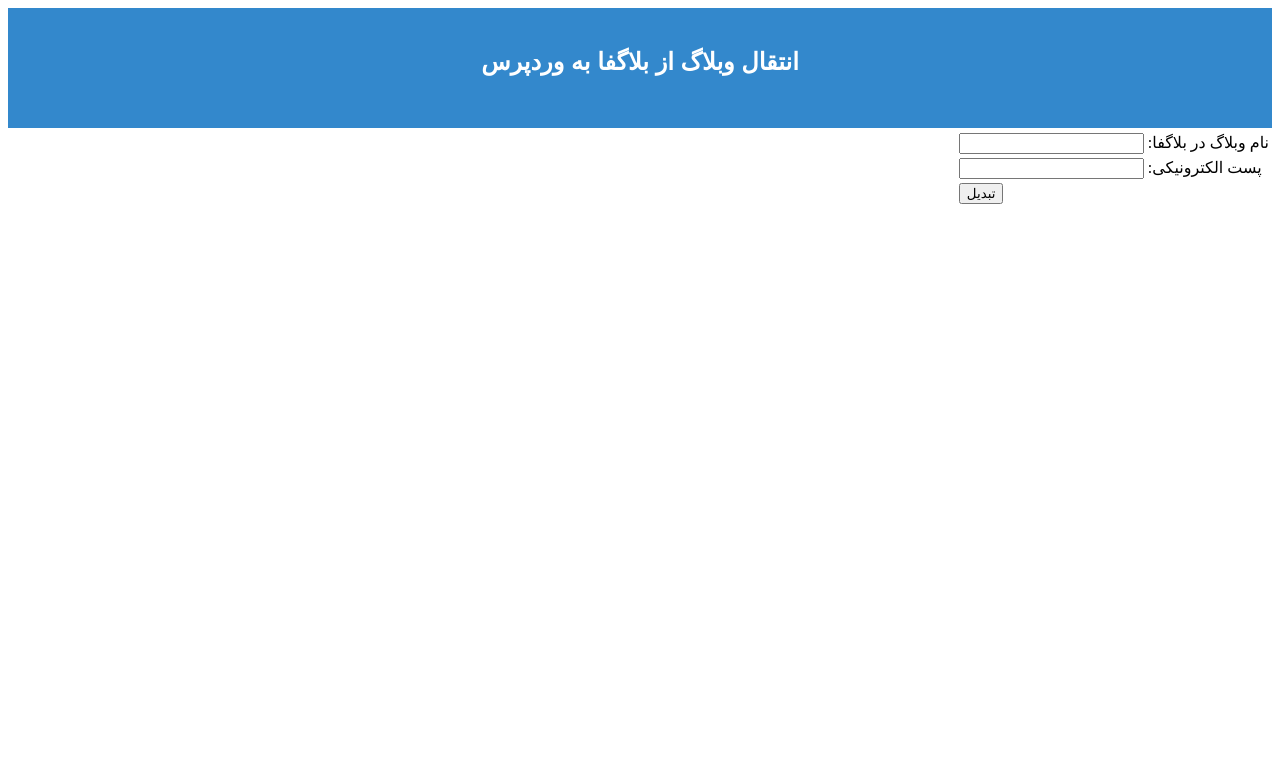
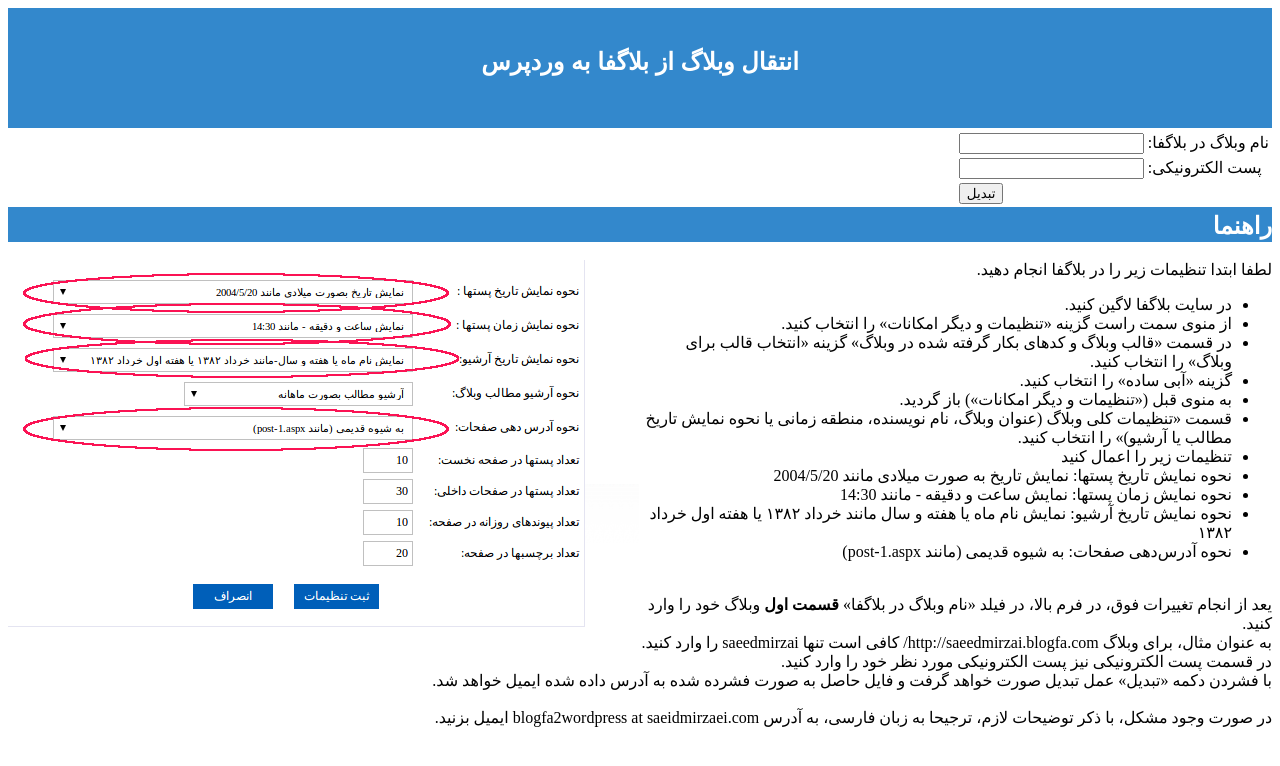
Before and after one commit to smirzai/blogfa2wordpress, a Django app: template blgf2wrdprsSite/templates/contact.html in a window 1280 px wide. Shown: the top 766 px of the page. Run offline with Django 3.2, Linux system fonts and the light colour scheme; the template is opened without the code that fills it: values that come from a table or form of the project are taken from there, others are empty; parts of the project's set-up code (start-up, migrations or seed data) failed here and were passed over.

Commit message:
make better UI

```diff
--- a/blgf2wrdprs/urls.py
+++ b/blgf2wrdprs/urls.py
@@ -5,6 +5,6 @@
 from blgf2wrdprs.views import thanks
 
 urlpatterns = patterns('',
-    url(r'^contact$',  contact),
+    url(r'^$',  contact),
     url(r'^thanks$', thanks)
 )
--- a/blgf2wrdprsSite/settings.py
+++ b/blgf2wrdprsSite/settings.py
@@ -68,9 +68,11 @@
 # URL prefix for static files.
 # Example: "http://example.com/static/", "http://static.example.com/"
 STATIC_URL = '/static/'
+PROJECT_DIR = os.path.dirname(__file__)
 
 # Additional locations of static files
 STATICFILES_DIRS = (
+   os.path.join(PROJECT_DIR, 'static'),
     # Put strings here, like "/home/html/static" or "C:/www/django/static".
     # Always use forward slashes, even on Windows.
     # Don't forget to use absolute paths, not relative paths.
--- a/blgf2wrdprsSite/templates/contact.html
+++ b/blgf2wrdprsSite/templates/contact.html
@@ -63,17 +63,6 @@
 			        {{ form.email.errors }}
 			 		</td>
 			 	</tr>
-			 	<!--
-			 	<tr>
-			 		<td align="right">
-			        {{ form.comment.errors }}
-			      </td>
-			      <td align="left">
-			        <label for="id_comment">توضیحات:</label>
-			        {{ form.comment }}
-			      </td>
-			    </tr>
-			    -->
 			    <tr>
 			  		<td align="left">
 			    		<p><input type="submit" value="تبدیل" /></p>
@@ -81,7 +70,66 @@
 			    </tr>
 		    </table>
 		    </div>
+          <div class="header" style="height:30px;padding-top:5px;text-align:right;">
+          راهنما
+          </div>
+          <br>
+          <img src="/static/blogfa_setting2.png" alt="some_text"  style="float:left">
+          <div>
+                لطفا ابتدا تنظیمات زیر را در بلاگفا انجام دهید.
+          <ul>
 
+
+            <li>
+          	در سایت بلاگفا لاگین کنید.
+          	</li>
+          	<li>
+          	از منوی سمت راست گزینه «تنظیمات و دیگر امکانات» را انتخاب کنید.
+          	</li>
+          	<li>
+          	در قسمت «قالب وبلاگ و کدهای بکار گرفته شده در وبلاگ» گزینه «انتخاب قالب برای وبلاگ» را انتخاب کنید.
+          	</li>
+          	<li>
+          	گزینه «آبی ساده» را انتخاب کنید.
+          	</li>
+          	<li>
+          	به منوی قبل («تنظیمات و دیگر امکانات») باز گردید.
+          	</li>
+          	<li>
+          	قسمت «تنظیمات کلی وبلاگ (عنوان وبلاگ، نام نویسنده، منطقه زمانی یا نحوه نمایش تاریخ مطالب یا آرشیو)» را انتخاب کنید.
+          	</li>
+          	<li>
+          	تنظیمات زیر را اعمال کنید
+          	</li>
+          	<li>
+          		نحوه نمایش تاریخ پستها: نمایش تاریخ به صورت میلادی مانند 2004/5/20
+          	</li>
+          	<li>
+          		نحوه نمایش زمان پستها: نمایش ساعت و دقیقه - مانند 14:30
+          	</li>
+          	<li>
+          		نحوه نمایش تاریخ آرشیو: نمایش نام ماه یا هفته و سال مانند خرداد ۱۳۸۲ یا هفته اول خرداد ۱۳۸۲
+          	</li>
+          	<li>
+          		نحوه آدرس‌دهی صفحات: به شیوه قدیمی (مانند post-1.aspx)
+          	</li>
+          	</div>
+          	<div>
+          		<br>
+یعد از انجام تغییرات فوق، در فرم بالا، در فیلد «نام وبلاگ در بلاگفا» <b>قسمت اول</b> وبلاگ خود را وارد کنید.
+</br>
+به عنوان مثال، برای وبلاگ http://saeedmirzai.blogfa.com/ کافی است تنها saeedmirzai را وارد کنید.
+</br>
+در قسمت پست الکترونیکی نیز پست الکترونیکی مورد نظر خود را وارد کنید.
+</br>
+با فشردن دکمه «تبدیل» عمل تبدیل صورت خواهد گرفت و فایل حاصل به صورت فشرده شده به آدرس داده شده ایمیل خواهد شد.
+          	          		</br>
+          	          		</br>
+
+در صورت وجود مشکل، با ذکر توضیحات لازم، ترجیحا به زبان فارسی، به آدرس  blogfa2wordpress at saeidmirzaei.com ایمیل بزنید.
+
+
+          </div>
 		</form>
 	</body>
 </html>
--- a/blgf2wrdprsSite/urls.py
+++ b/blgf2wrdprsSite/urls.py
@@ -4,6 +4,6 @@
 admin.autodiscover()
 
 urlpatterns = patterns('',
-    url(r'^blogfa2wordpress/', include('blgf2wrdprs.urls')),
+    url(r'', include('blgf2wrdprs.urls')),
 
 )
```
Also changed, not shown: blgf2wrdprsSite/static/blogfa_setting.png (added), blgf2wrdprsSite/static/blogfa_setting2.png (added).
